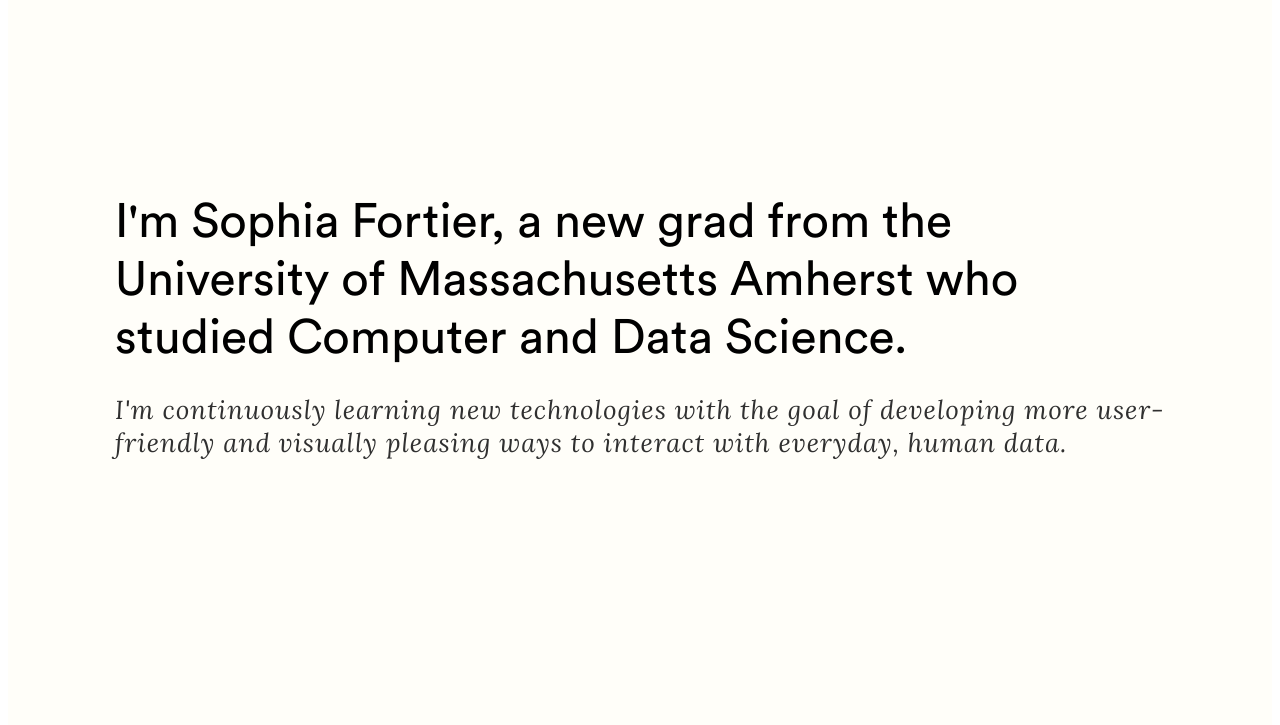
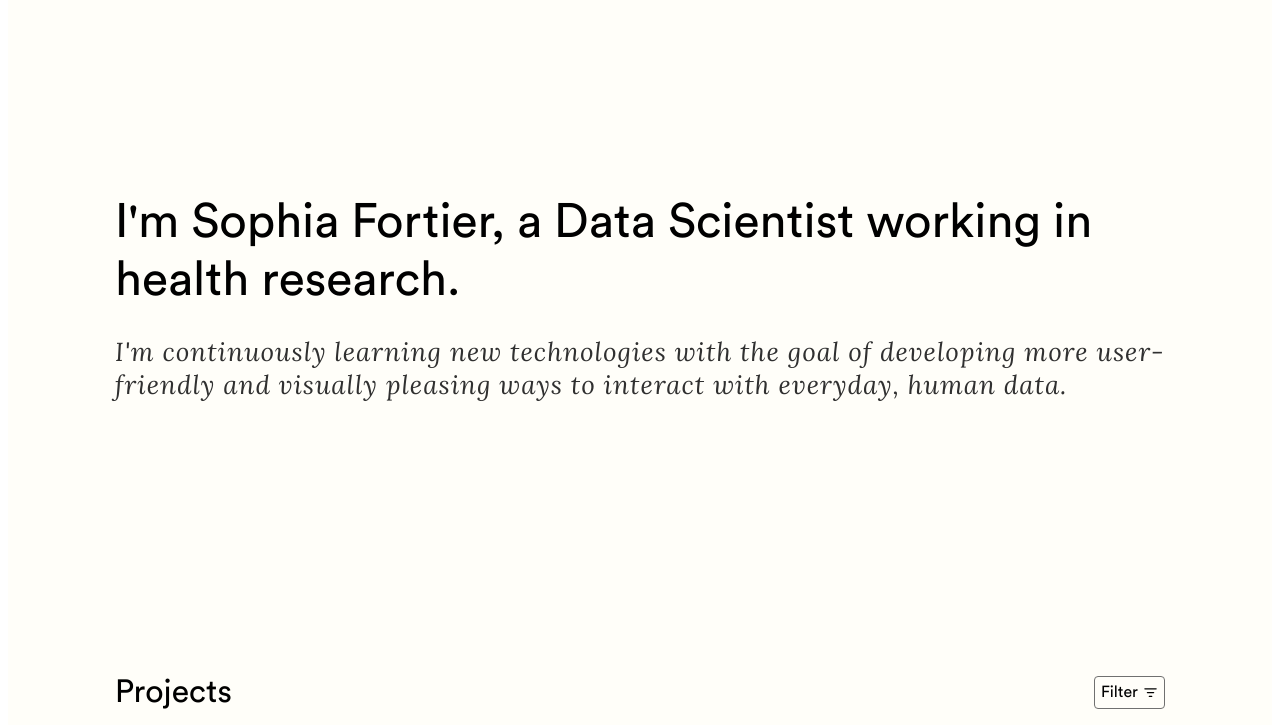
Before and after one commit to sfortier32/sfortier32.github.io, a plain HTML site: page index.html in a window 1280 px wide. Shown: the part 75-800 px from the top of the page. Drawn offline with Linux system fonts and the light colour scheme.

Commit message:
fix: new header

```diff
--- a/index.html
+++ b/index.html
@@ -19,8 +19,7 @@
       <div style="max-width: 1050px">
         <div class="summary">
           <p class="title">
-            I'm Sophia Fortier, a new grad from the University of Massachusetts
-            Amherst who studied Computer and Data Science.
+            I'm Sophia Fortier, a Data Scientist working in health research.
           </p>
           <p class="subtitle">
             I'm continuously learning new technologies with the goal of
```
Also changed, not shown: 1 other file.
